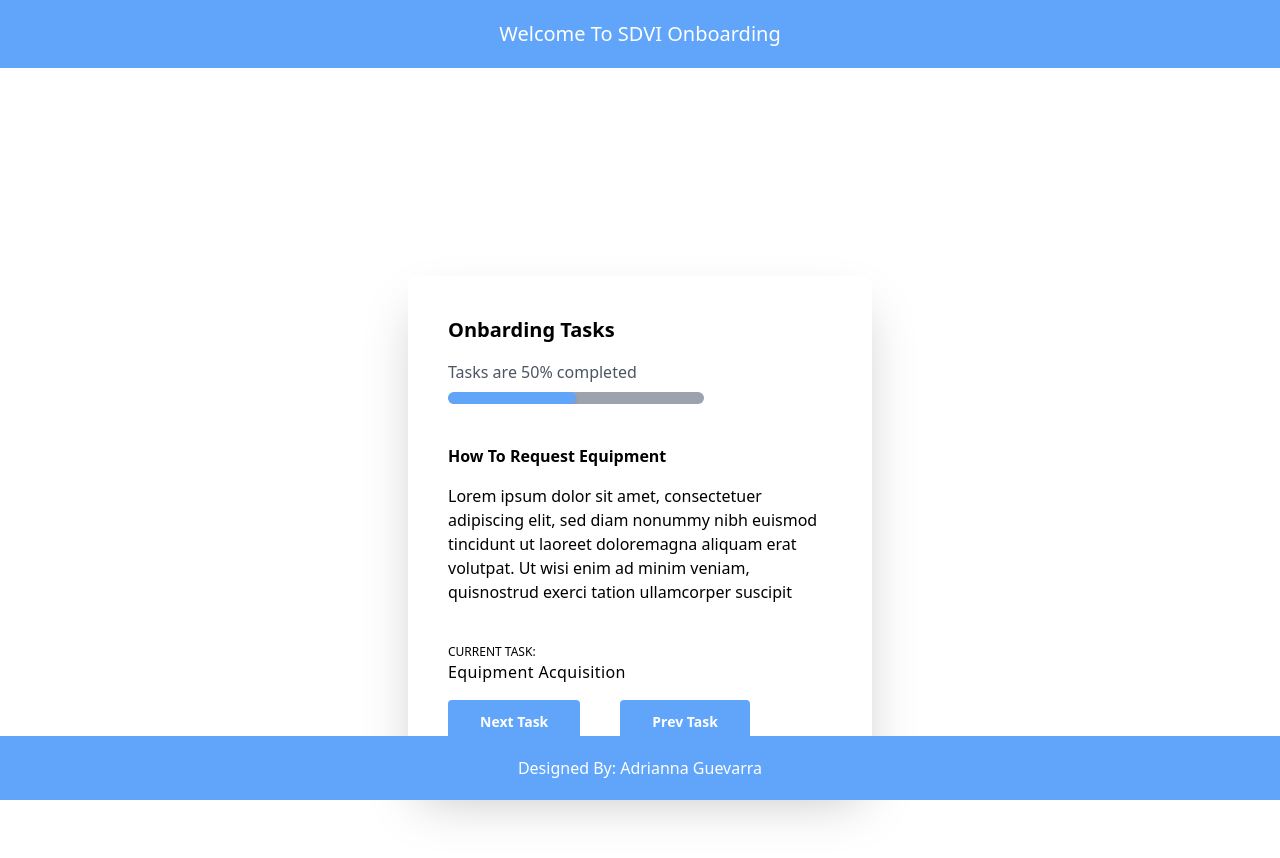
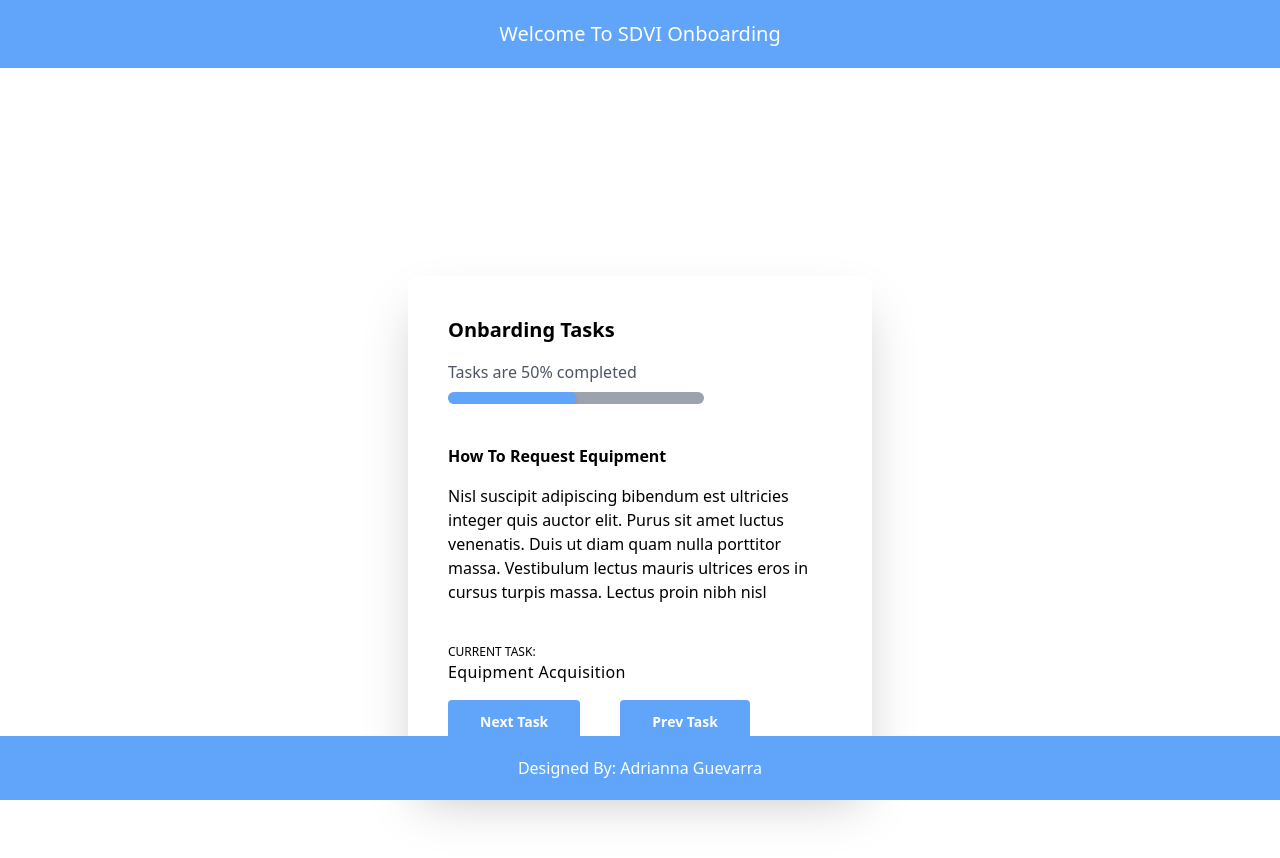
Before and after one commit to adrianna157/sdvi-onboarding, an Angular app: page / in a window 1280 px wide. Both pictures are taken after a click on the button "Next Task". Shown: the top 858 px of the page. Built offline with nearby package versions, Linux system fonts and the light colour scheme; what @tailwindcss/typography would draw is missing.

Commit message:
change logic for previous button

```diff
--- a/src/app/components/card/card.component.html
+++ b/src/app/components/card/card.component.html
@@ -9,7 +9,7 @@
     <app-card-details></app-card-details>
     <button (click)="onNext()" class="bg-blue-400 py-3 px-8 mt-4 rounded text-sm text-white font-semibold hover:bg-opacity-75">Next
         Task</button>
-    <button *ngIf="curr_index !== 0" (click)="onBack()"
+    <button *ngIf="curr_index > 0" (click)="onBack()"
       class="bg-blue-400 py-3 px-8 mt-4 ml-10 rounded text-sm text-white font-semibold hover:bg-opacity-75">Prev Task
       </button>
 </div>
--- a/src/app/mock-tasks.ts
+++ b/src/app/mock-tasks.ts
@@ -12,12 +12,12 @@
     status: '50%',
     title: 'How To Request Equipment',
     statusBar: 'w-2/4',
-    main: 'Lorem ipsum dolor sit amet, consectetuer adipiscing elit, sed diam nonummy nibh euismod tincidunt ut laoreet doloremagna aliquam erat volutpat. Ut wisi enim ad minim veniam, quisnostrud exerci tation ullamcorper suscipit lobortis nisl utaliquip ex ea commodo consequat. Duis autem vel eum iriure dolorin hendrerit in vulputate velit esse molestie consequat, velillum dolore eu feugiat nulla facilisis at vero eros et accumsanet iusto odio dignissim qui blandit praesent luptatum zzrildelenit augue duis dolore te feugait nulla facilisi.',
+    main: 'Nisl suscipit adipiscing bibendum est ultricies integer quis auctor elit. Purus sit amet luctus venenatis. Duis ut diam quam nulla porttitor massa. Vestibulum lectus mauris ultrices eros in cursus turpis massa. Lectus proin nibh nisl condimentum id venenatis a condimentum vitae. Fermentum iaculis eu non diam phasellus vestibulum. Egestas maecenas pharetra convallis posuere morbi leo. Ipsum suspendisse ultrices gravida dictum fusce ut placerat orci nulla. Aliquet nibh praesent tristique magna sit amet purus. Fringilla phasellus faucibus scelerisque eleifend donec pretium vulputate. Dolor sit amet consectetur adipiscing elit pellentesque habitant. Lectus vestibulum mattis ullamcorper velit sed ullamcorper morbi tincidunt ornare. Quis enim lobortis scelerisque fermentum dui faucibus in ornare quam.',
     currentTask: 'Equipment Acquisition',
   },
   {
     status: '75%',
-    main: 'Lorem ipsum dolor sit amet, consectetuer adipiscing elit, sed diam nonummy nibh euismod tincidunt ut laoreet doloremagna aliquam erat volutpat. Ut wisi enim ad minim veniam, quisnostrud exerci tation ullamcorper suscipit lobortis nisl utaliquip ex ea commodo consequat. Duis autem vel eum iriure dolorin hendrerit in vulputate velit esse molestie consequat, velillum dolore eu feugiat nulla facilisis at vero eros et accumsanet iusto odio dignissim qui blandit praesent luptatum zzrildelenit augue duis dolore te feugait nulla facilisi.',
+    main: 'Quam quisque id diam vel. Est lorem ipsum dolor sit amet consectetur. Adipiscing elit ut aliquam purus sit amet luctus venenatis lectus. Rhoncus aenean vel elit scelerisque mauris pellentesque pulvinar pellentesque. Erat imperdiet sed euismod nisi. Amet porttitor eget dolor morbi non arcu risus. In est ante in nibh mauris cursus mattis molestie a. Est lorem ipsum dolor sit amet consectetur adipiscing elit pellentesque. Sed cras ornare arcu dui vivamus. Purus in massa tempor nec feugiat nisl pretium. Semper feugiat nibh sed pulvinar proin gravida hendrerit lectus a. Scelerisque varius morbi enim nunc faucibus a pellentesque. Diam ut venenatis tellus in metus.',
     statusBar: 'w-3/4',
     title: 'How To Setup Your Environment',
     currentTask: 'Environment Setup',
@@ -26,7 +26,7 @@
     status: '100%',
     title: 'Required Trainings',
     statusBar: 'w-4/4',
-    main: 'Lorem ipsum dolor sit amet, consectetuer adipiscing elit, sed diam nonummy nibh euismod tincidunt ut laoreet doloremagna aliquam erat volutpat. Ut wisi enim ad minim veniam, quisnostrud exerci tation ullamcorper suscipit lobortis nisl utaliquip ex ea commodo consequat. Duis autem vel eum iriure dolorin hendrerit in vulputate velit esse molestie consequat, velillum dolore eu feugiat nulla facilisis at vero eros et accumsanet iusto odio dignissim qui blandit praesent luptatum zzrildelenit augue duis dolore te feugait nulla facilisi.',
+    main: 'Risus ultricies tristique nulla aliquet enim tortor at auctor. Nulla facilisi etiam dignissim diam quis enim. Sit amet risus nullam eget felis eget nunc. Pellentesque elit ullamcorper dignissim cras tincidunt lobortis feugiat vivamus. Eu volutpat odio facilisis mauris sit amet massa. Tortor vitae purus faucibus ornare suspendisse. At augue eget arcu dictum. Mauris vitae ultricies leo integer malesuada nunc vel risus commodo. Sit amet justo donec enim diam. Mauris augue neque gravida in. Rhoncus urna neque viverra justo nec ultrices dui sapien eget. Quisque egestas diam in arcu cursus euismod quis viverra. Elit ullamcorper dignissim cras tincidunt lobortis feugiat vivamus at. Est sit amet facilisis magna etiam tempor orci eu. At ultrices mi tempus imperdiet nulla malesuada pellentesque. Posuere urna nec tincidunt praesent semper.',
     currentTask: 'Individualized Team Training',
   },
 ];
```
